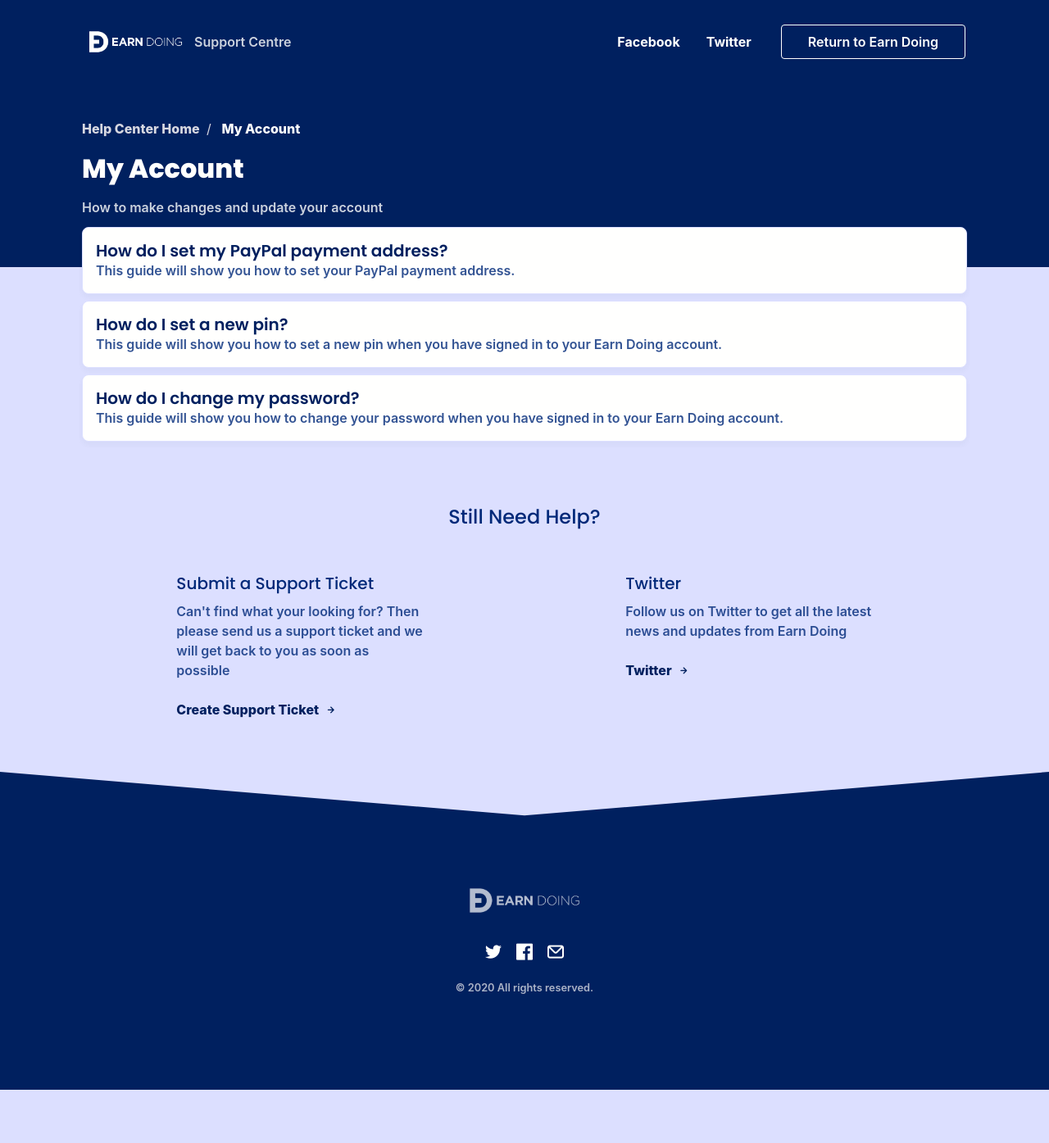
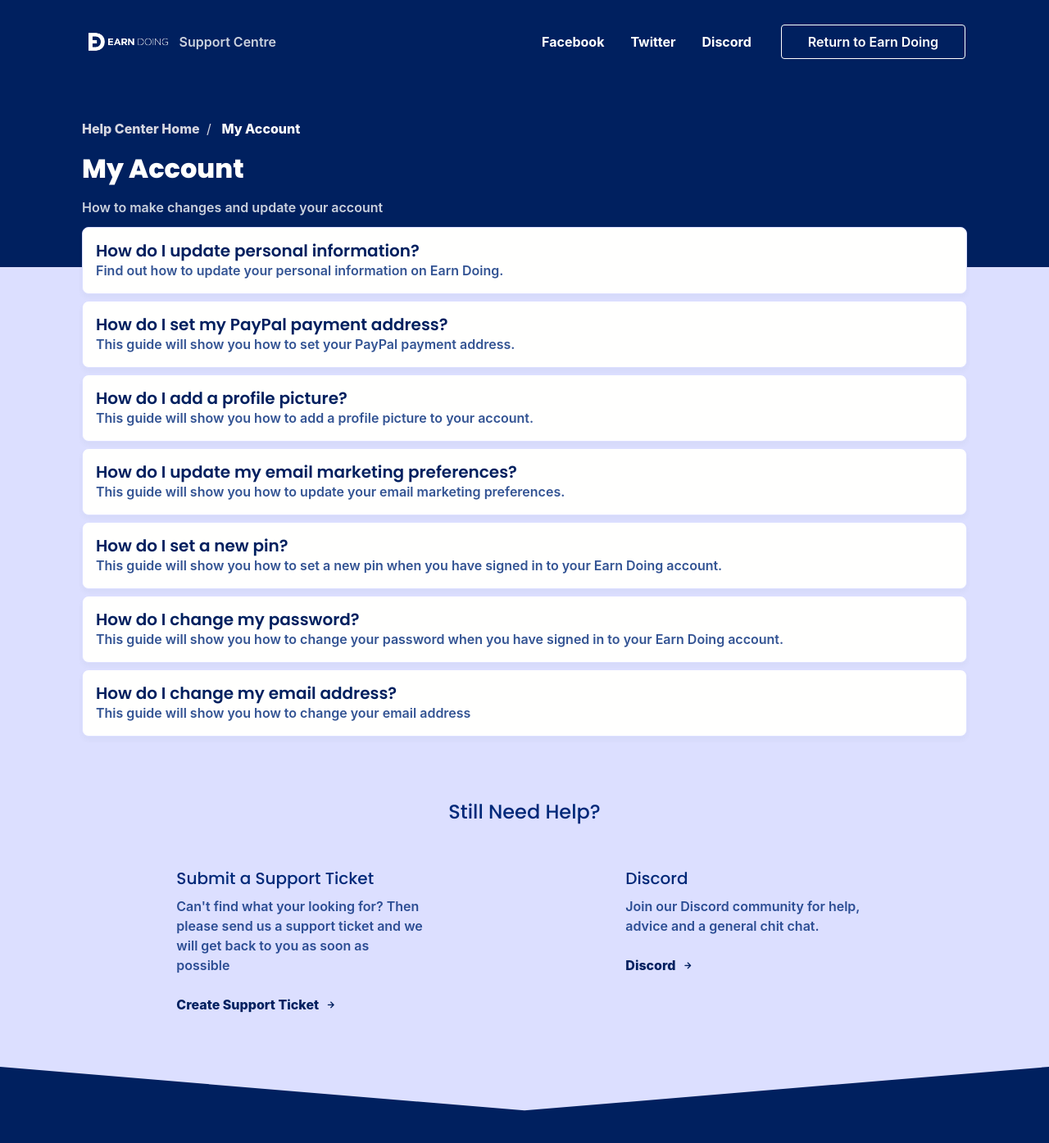
Before and after one commit to TomBillingtonUK/earndoing.github.io, a Jekyll site: the page built from account.html, in a window 1280 px wide and 1400 px high. Shown: the top 1395 px of the window at 82% size. Built offline with Jekyll 4.4.1, drawn with Linux system fonts in a browser that asks for light colours; nearby versions of some CDN libraries; some web fonts are replaced; comment, search, counter and statistics services are not loaded.

Commit message:
More Articles + Added Discord Links

```diff
--- a/_config.yml
+++ b/_config.yml
@@ -49,10 +49,10 @@ nav_item_one: Facebook
 nav_item_one_link: https://www.facebook.com/EarnDoing
 
 nav_item_two: Twitter
-nav_item_two_link: https://twitter.com/TheTeaGuns
+nav_item_two_link: https://twitter.com/EarnDoing
 
-nav_item_three: #
-nav_item_three_link: #
+nav_item_three: Discord
+nav_item_three_link: https://discord.gg/ySbm7t
 
 nav_button: Return to Earn Doing
 nav_button_link: https://www.earndoing.com
@@ -63,10 +63,10 @@ help_one_content: Can't find what your looking for? Then please send us a suppor
 help_one_button: Create Support Ticket
 help_one_link: https://www.earndoing.com/sites/contact.aspx
 
-help_two_title: Twitter
-help_two_content:  Follow us on Twitter to get all the latest news and updates from Earn Doing
-help_two_button: Twitter
-help_two_link: https://twitter.com/EarnDoing
+help_two_title: Discord
+help_two_content: Join our Discord community for help, advice and a general chit chat.
+help_two_button: Discord
+help_two_link: https://discord.gg/ySbm7t
 
 # Build settings
 theme: minima
--- a/_data/category_list.yml
+++ b/_data/category_list.yml
@@ -10,7 +10,7 @@ registration:
 account:
   name: My Account
   description: How to make changes and update your account
-  size: 3
+  size: 8
 earning-money:
   name: Earning Money
   description: Find out how to earn money on Earn Doing
--- a/_includes/nav.html
+++ b/_includes/nav.html
@@ -33,7 +33,7 @@
     </li>
     {% endif %}
     <li>
-      <a href="{{ site.nav_button_link }}" target="_blank" style="height: auto;" class="btn btn-lg btn-outline py-2">{{ site.nav_button }}</a>
+      <a href="{{ site.nav_button_link }}" style="height: auto;" class="btn btn-lg btn-outline py-2">{{ site.nav_button }}</a>
     </li>
   </ul>
 </nav>
--- /dev/null
+++ b/_posts/account/2020-06-30-change-email-address.md
@@ -0,0 +1,23 @@
+---
+layout: post
+title: "How do I change my email address?"
+date: 2020-06-30 00:00:00 -0000
+category: account
+author: tom
+short-description: This guide will show you how to change your email address
+---
+
+-----
+
+# How do I change my email address?
+This article will explain how you can change your email address.
+
+1. Click on your **username and profile picture** located on the top right of your screen.
+2. From the dropdown menu, click on [**Settings**](https://www.earndoing.com/user/settings.aspx).
+3. Enter your new email address in the **Email** field.
+4. Enter your pin in the **Current PIN** field.
+5. Click **Save**.
+
+You will be sent a verification email to your new email address which you will need to click on the link to complete the change.
+
+If you are having issues changing your email address, then [submit a support ticket](https://www.earndoing.com/sites/contact.aspx).
--- /dev/null
+++ b/_posts/account/2020-06-30-email-preferences.md
@@ -0,0 +1,21 @@
+---
+layout: post
+title: "How do I update my email marketing preferences?"
+date: 2020-06-30 00:00:00 -0000
+category: account
+author: tom
+short-description: This guide will show you how to update your email marketing preferences.
+---
+
+-----
+
+# How do I update my email marketing preferences?
+This article will explain how you can update your email marketing preferences.
+
+1. Click on your **username and profile picture** located on the top right of your screen.
+2. From the dropdown menu, click on [**Settings**](https://www.earndoing.com/user/settings.aspx).
+3. In the settings page click on **Preferences** tab.
+4. Find the setting titled **Communication**.
+5. **Select** your prefered option.
+6. Enter your current pin the **Current PIN** text box.
+7. Click on the **Save button**.
--- /dev/null
+++ b/_posts/account/2020-06-30-profile-picture.md
@@ -0,0 +1,21 @@
+---
+layout: post
+title: "How do I add a profile picture?"
+date: 2020-06-30 00:00:00 -0000
+category: account
+author: tom
+short-description: This guide will show you how to add a profile picture to your account.
+---
+
+-----
+
+# How do I add a profile picture?
+This article will explain how you can add a profile picture when you have signed in to your account.
+
+1. Click on your **username and profile picture** located on the top right of your screen.
+2. From the dropdown menu, click on [**Settings**](https://www.earndoing.com/user/settings.aspx).
+3. Click on the button called **Change picture**
+4. A window will then open where you can select what photo you want to upload.
+5. When you have chosen an image, click the **Submit** button
+
+If you are having issues adding a profile picture then [submit a support ticket](https://www.earndoing.com/sites/contact.aspx).
--- /dev/null
+++ b/_posts/account/2020-06-30-update-personal-information.md
@@ -0,0 +1,20 @@
+---
+layout: post
+title: "How do I update personal information?"
+date: 2020-06-30 00:00:00 -0000
+category: account
+author: tom
+short-description: Find out how to update your personal information on Earn Doing.
+---
+
+-----
+
+# How do I update personal information?
+
+If you wish to update your name or address, please [submit a support ticket](https://www.earndoing.com/sites/contact.aspx) and a member of our team will be able to change it for you.
+
+If you wish to change any other information such as your password, pin or email address, please visit the guides below:
+
+* [How to change my password?](/account/change-password)
+* [How to update my pin?](/account/change-pin)
+* [How to change my email address?](/account/change-email-address)
```
Also changed, not shown: _posts/account/2020-06-30-change-password.md (+0 -1 lines), _posts/account/2020-06-30-delete-account.md (added, +17 -0 lines), technical.html (renamed from technical-support.html).
